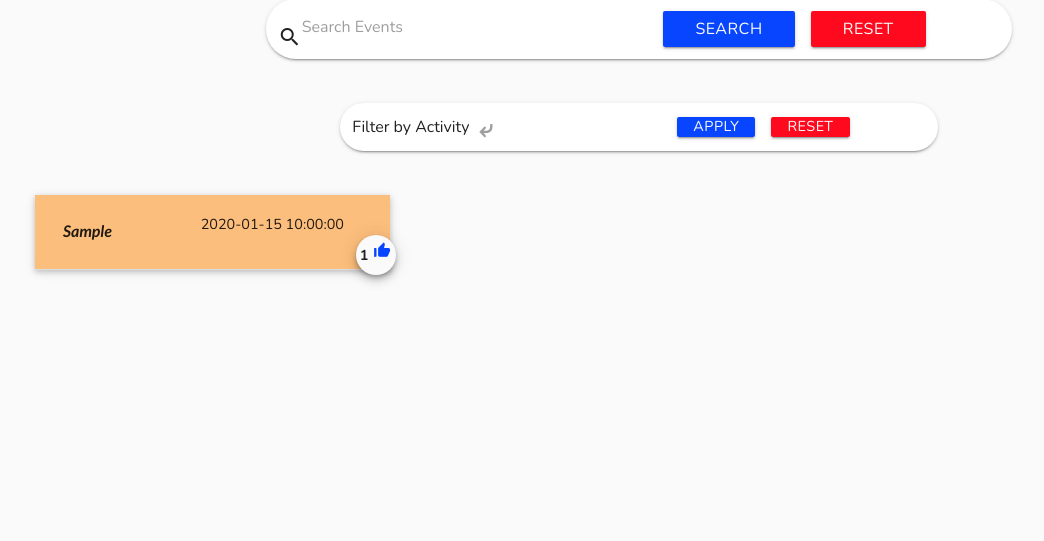
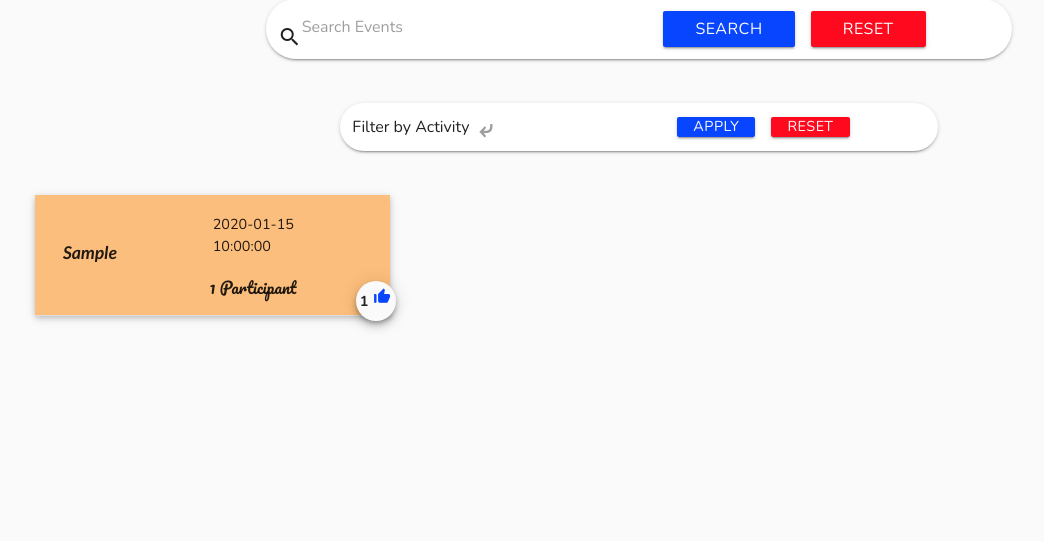
Before and after one commit to Tom-Nagy/family-friendly, a Flask app: page /search_events in a window 1280 px wide. Shown: the part 187-728 px from the top of the page, without its empty margins (1-1045 px from the left). Run offline with Flask 2, Linux system fonts and the light colour scheme; a database or web service that is not in the repository returns one stand-in record (values such as "Sample title").

Commit message:
Add number of participant on events

```diff
--- a/app/static/css/style.css
+++ b/app/static/css/style.css
@@ -530,6 +530,7 @@ footer {
     font-family: 'Lato', sans-serif;
     font-weight: 700;
     font-style: italic;
+    font-size: 1.1rem;
     margin-top: 0;
     margin-bottom: 3px;
 }
@@ -542,6 +543,10 @@ footer {
 
 .age {
     font-size: 0.7rem;
+}
+
+.participant {
+    font-family: 'Pacifico', cursive;
 }
 
 /* Modify materialize collapsible-body style */
--- a/app/templates/events.html
+++ b/app/templates/events.html
@@ -71,9 +71,21 @@
                                 <div class="col s5">
                                     <p class="events-card-titles">{{ event.event_category }}</p>
                                 </div>
-                                <!-- Date -->
                                 <div class="col s7">
-                                    <p class="events-card-descriptions">{{ event.event_date }}</p>
+                                    <div class="row no-margin-bot">
+                                        <!-- Date -->
+                                        <div class="col s12">
+                                            <p class="events-card-descriptions">{{ event.event_date }}</p>
+                                        </div>
+                                        <!-- Participant -->
+                                        <div class="col s12 participant">
+                                            {% if event.event_joined_by != None %}
+                                                <span>{{ event.event_joined_by|length }} Participant</span>
+                                            {% else %}
+                                                <span>0 Participant</span>
+                                            {% endif %}
+                                        </div>
+                                    </div>
                                 </div>
                                 <!-- Likes -->
                                 <div class="likes-display z-depth-3">
```
Also changed, not shown: app/templates/profile.html (+28 -4 lines), app/templates/see_event.html (+8 -0 lines).
